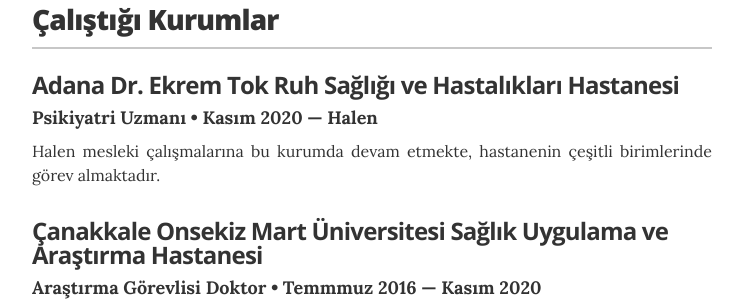
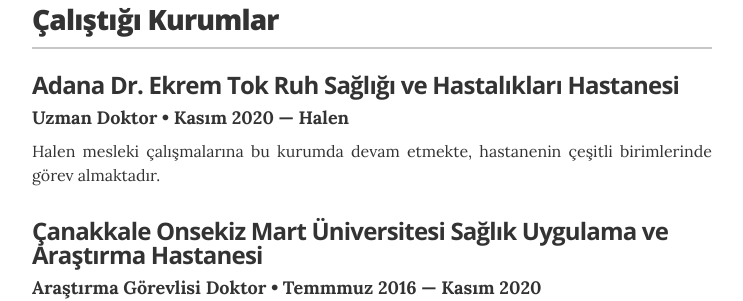
Before and after one commit to ibucgun/ibucgun.github.io, a Jekyll site: the page built from index.html, in a window 1280 px wide and 900 px high, scrolled down 824 px. Shown: the part 154-455 px from the top of the window, without its empty margins (268-1011 px from the left). Built offline with Jekyll 4.4.1, drawn with Linux system fonts in a browser that asks for light colours.

Commit message:
Güncellendi

```diff
--- a/_data/experience.yml
+++ b/_data/experience.yml
@@ -1,7 +1,7 @@
 # Jobs
 # Psikiyatri Uzmanı
 - company: Adana Dr. Ekrem Tok Ruh Sağlığı ve Hastalıkları Hastanesi
-  position: Psikiyatri Uzmanı
+  position: Uzman Doktor
   duration: Kasım 2020 &mdash; Halen
   summary: Halen mesleki çalışmalarına bu kurumda devam etmekte, hastanenin çeşitli birimlerinde görev almaktadır.
 
```
